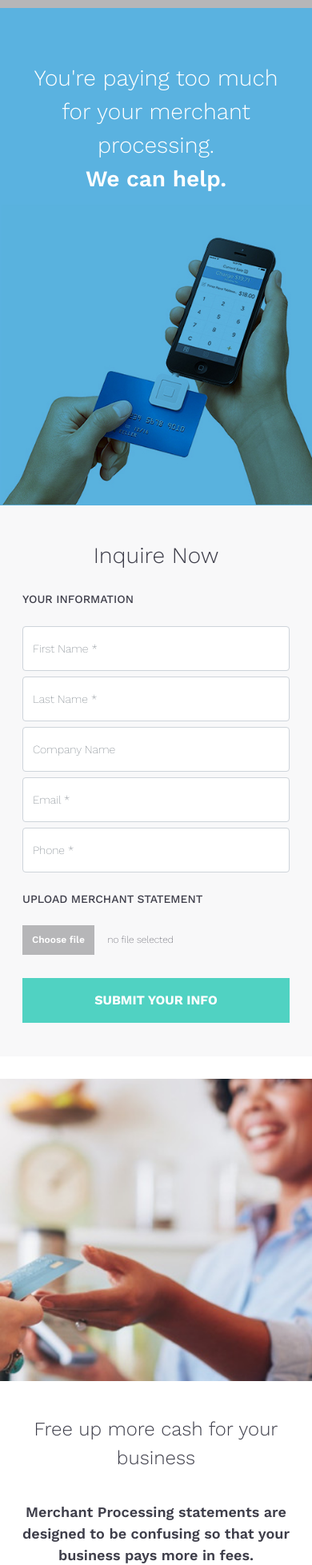
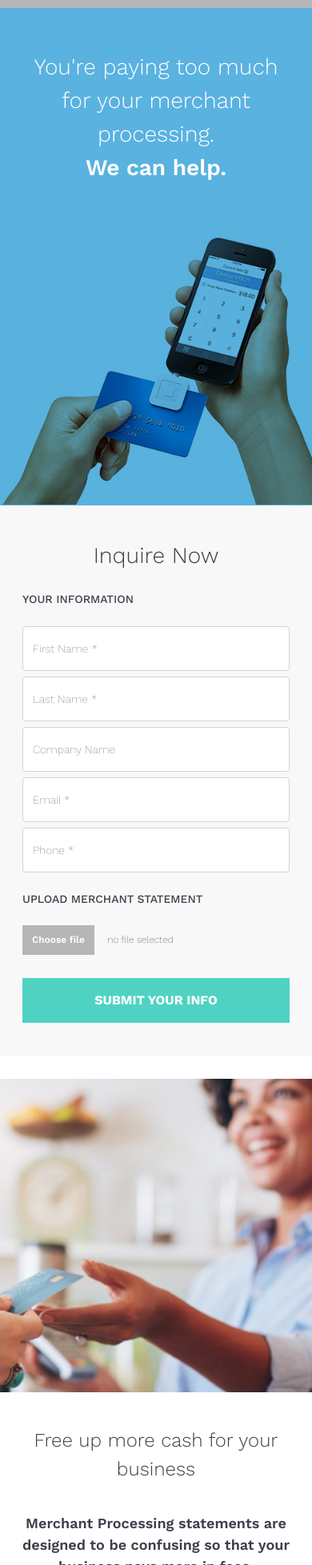
Before and after one commit to shyuks/chopfees, a website: page public/index.html in a window 390 px wide. Shown: the part 43-2000 px from the top of the page at 80% size. Drawn offline with nearby package versions, Linux system fonts and the light colour scheme.

Commit message:
Update info image for mobile, and steps sizing/padding/margins

```diff
--- a/public/css/main.css
+++ b/public/css/main.css
@@ -399,18 +399,18 @@ a:hover {
 .heroText {
     color: white;
     text-align: center;
-    padding: 3em 2em
+    padding: 3em 1em
 }
 
 @media (min-width: 375px) {
     .heroText {
-        padding: 5em 3em
+        padding: 4em 3em
     }
 }
 
 @media (min-width: 400px) {
     .heroText {
-        padding: 6em 3em;
+        padding: 4.5em 3em;
     }
 }
 
@@ -538,9 +538,15 @@ a:hover {
 }
 
 .infoImage {
-    background: url(../images/infoMobile.jpg) center bottom no-repeat;
+    background: url(../images/infoMobile.jpg) left center no-repeat;
     background-size: cover;
-    height: 27em
+    height: 23em
+}
+
+@media (min-width: 375px) {
+    .infoImage {
+        height: 28em
+    }
 }
 
 .infoText {
@@ -592,7 +598,8 @@ a:hover {
 .step {
     background: #ffffff;
     height: 15em;
-    margin-bottom: 1em
+    margin: 1em;
+    padding: 0 !important
 }
 
 .topColor {
--- a/public/index.html
+++ b/public/index.html
@@ -40,15 +40,18 @@
 
 
             <!-- Hero Module -->
-            <header class="hero">
-                <div class="heroText container-fluid">
-                    <div class="row">
-                        <div class="col-md-6 col-sm-12" style="padding:0">
-                            <h1 style="padding-bottom:0">You're paying too much for your merchant processing.</h1>
-                            <h1 style="font-weight:600; padding-top:0em">We can help.</h1>
-                        </div>
-                        <div class="col-md-6"></div>
+            <header class="hero container-fluid">
+                <div class="row">
+
+                </div>
+                <div class="row">
+                </div>
+                <div class="row">
+                    <div class="heroText col-md-6 col-sm-12">
+                        <h1 style="padding-bottom:0">You're paying too much for your merchant processing.</h1>
+                        <h1 style="font-weight:600; padding-top:0em">We can help.</h1>
                     </div>
+                    <div class="col-md-6"></div>
                 </div>
                 <div class="callToAction">
                     <p>Learn More</p>
```
